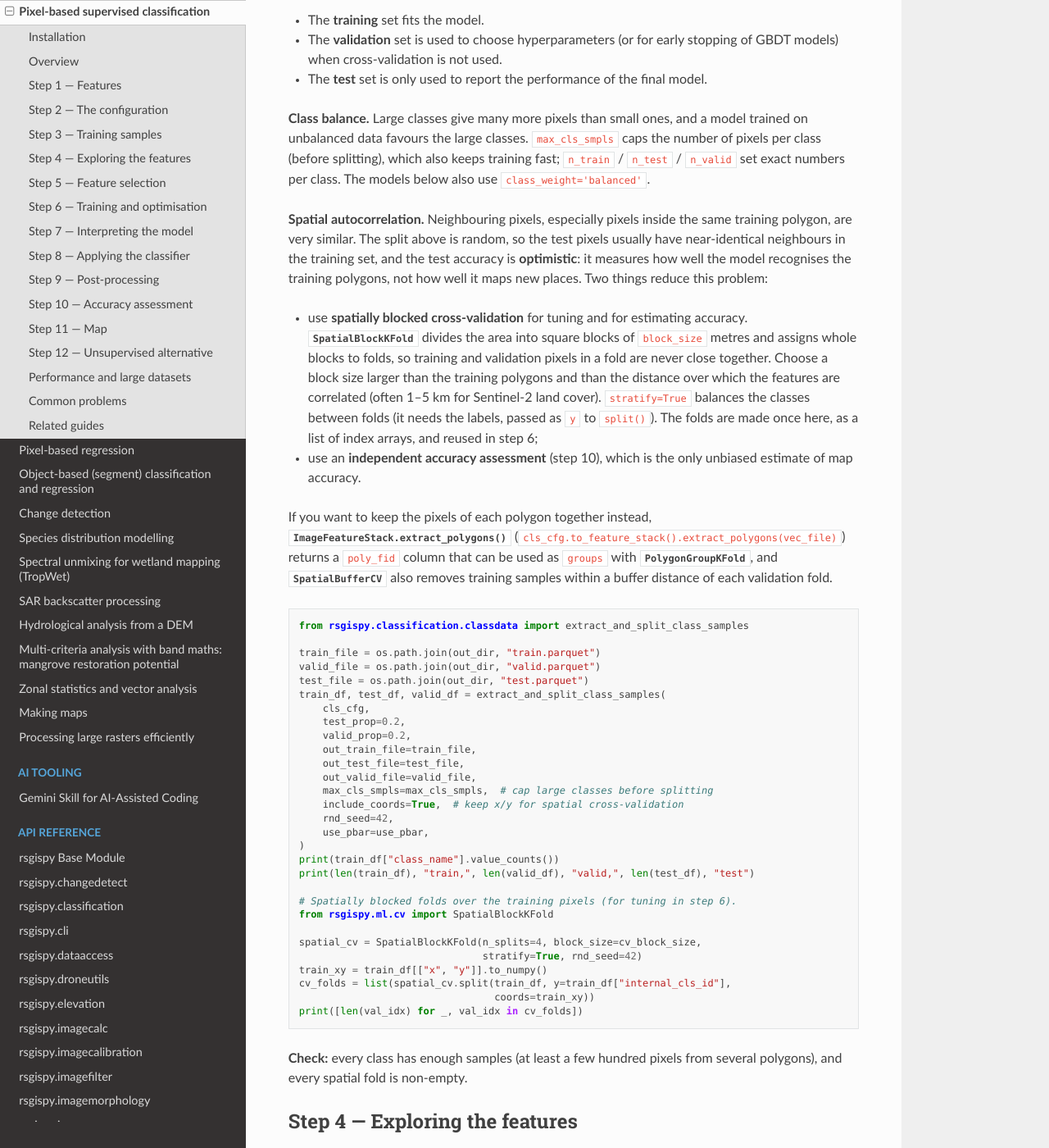
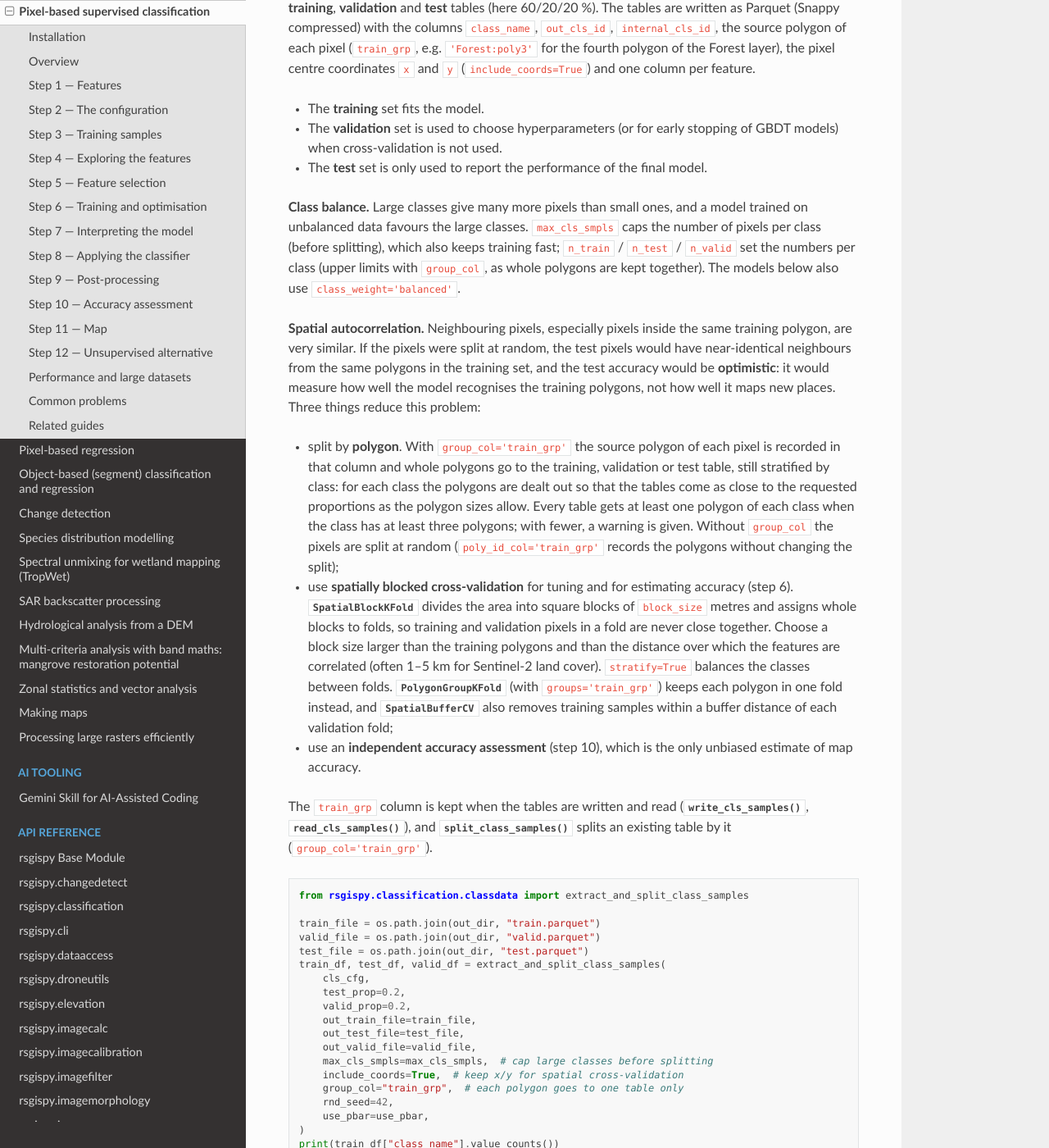
Before and after one commit to remotesensinginfo/rsgispy, a Sphinx documentation site: the page built from docs/guides/pixel_classification_workflow.rst, in a window 1280 px wide and 1400 px high, scrolled down 5503 px. Shown: the whole window at 82% size. Built offline with Sphinx 7.4.7 and the Read the Docs theme 3.1.0, drawn with Linux system fonts in a browser that asks for light colours; some of the changed text lies outside the part shown.

Commit message:
Update the pixel classification and regression guides for 7a/7b
- Both examples now build one VRT stack of the Sentinel-2 bands (a
  band-subset VRT, uint16) and the derived float32 layers, with a single
  ImageBandInfo entry, instead of keeping the reflectance as a separate
  image to avoid the mixed-dtype read error.
- extract_and_split_*_samples use group_col="train_grp", so whole
  training polygons (or plots) go to one table.
- The parameter searches take the SpatialBlockKFold directly as cv with
  coords=("x", "y") instead of a hand-made list of folds.
- Guide text updated accordingly (features step, sample table columns,
  grouped split and PolygonGroupKFold, accuracy caveat). The "more than
  one 'dtype' found" common problem is replaced by the grouped-split
  warning for classes with too few polygons.
- tests/pixel_ml_scene.py: two smaller training polygons per block (six
  per class) so the grouped 60/20/20 split has polygons for every table;
  the example test checks that no polygon is in two tables and that the
  feature stack mixes uint16 and float32 bands.

Co-Authored-By: Claude Opus 5.5 <noreply@anthropic.com>

```diff
--- a/docs/examples/pixel_classification_workflow.py
+++ b/docs/examples/pixel_classification_workflow.py
@@ -85,8 +85,11 @@ def run_workflow(
     resample_img_to_match(s2_img, slope_dem_img, slope_img,
                           interp_method=rsgispy.INTERP_BILINEAR)
 
-    derived_imgs = [idx_img, slope_img]
-    derived_names = ["NDVI", "MNDWI", "NDBI", "slope"]
+    # The Sentinel-2 bands to use, as a virtual image (no copy).
+    s2_vrt = os.path.join(out_dir, "s2_bands.vrt")
+    create_vrt_band_subset(s2_img, s2_vrt, list(s2_bands))
+    feat_imgs = [s2_vrt, idx_img, slope_img]
+    feat_names = list(s2_band_names) + ["NDVI", "MNDWI", "NDBI", "slope"]
     if use_glcm:
         # Texture of the NIR band in a 5 x 5 pixel window.
         nir_vrt = os.path.join(out_dir, "s2_nir.vrt")
@@ -95,14 +98,15 @@ def run_workflow(
         glcm_img = os.path.join(out_dir, "nir_glcm.tif")
         apply_glcm_filter(nir_vrt, glcm_img, properties=["homogeneity", "entropy"],
                           filter_size=5, no_data_val=0, use_pbar=use_pbar)
-        derived_imgs.append(glcm_img)
-        derived_names += ["NIR_homogeneity", "NIR_entropy"]
+        feat_imgs.append(glcm_img)
+        feat_names += ["NIR_homogeneity", "NIR_entropy"]
 
-    # One virtual stack (no copy) of the derived float32 layers.
-    derived_vrt = os.path.join(out_dir, "derived_features.vrt")
-    create_stack_images_vrt(derived_imgs, derived_vrt, band_names=derived_names)
+    # One virtual stack (no copy) of every feature: the uint16 reflectance and
+    # the float32 derived layers, each band keeping its own no data value.
+    feat_vrt = os.path.join(out_dir, "features.vrt")
+    create_stack_images_vrt(feat_imgs, feat_vrt, band_names=feat_names)
     # [end-step-1-features]
-    out["derived_vrt"] = derived_vrt
+    out["feat_vrt"] = feat_vrt
 
     # [step-2-config]
     from rsgispy.classification.classdata import (
@@ -114,11 +118,9 @@ def run_workflow(
     )
 
     img_band_info = [
-        ImageBandInfo(s2_img, name="s2", bands=list(s2_bands),
-                      band_names=list(s2_band_names)),
-        ImageBandInfo(derived_vrt, name="derived",
-                      bands=list(range(1, len(derived_names) + 1)),
-                      band_names=derived_names),
+        ImageBandInfo(feat_vrt, name="features",
+                      bands=list(range(1, len(feat_names) + 1)),
+                      band_names=feat_names),
     ]
     class_info = {
         cls_name: ClassInfoObj(out_id=out_id, vec_file=vec_file, colour=colour)
@@ -147,23 +149,18 @@ def run_workflow(
         out_valid_file=valid_file,
         max_cls_smpls=max_cls_smpls,  # cap large classes before splitting
         include_coords=True,  # keep x/y for spatial cross-validation
+        group_col="train_grp",  # each polygon goes to one table only
         rnd_seed=42,
         use_pbar=use_pbar,
     )
     print(train_df["class_name"].value_counts())
-    print(len(train_df), "train,", len(valid_df), "valid,", len(test_df), "test")
-
-    # Spatially blocked folds over the training pixels (for tuning in step 6).
-    from rsgispy.ml.cv import SpatialBlockKFold
-
-    spatial_cv = SpatialBlockKFold(n_splits=4, block_size=cv_block_size,
-                                   stratify=True, rnd_seed=42)
-    train_xy = train_df[["x", "y"]].to_numpy()
-    cv_folds = list(spatial_cv.split(train_df, y=train_df["internal_cls_id"],
-                                     coords=train_xy))
-    print([len(val_idx) for _, val_idx in cv_folds])
+    for name, part in (("train", train_df), ("valid", valid_df), ("test", test_df)):
+        print(name, len(part), "pixels from",
+              part.groupby("class_name")["train_grp"].nunique().to_dict(),
+              "polygons")
     # [end-step-3-samples]
     out["n_train"] = len(train_df)
+    out["split_polygons"] = [set(df["train_grp"]) for df in (train_df, valid_df, test_df)]
 
     # [step-4-explore]
     import rsgispy.classification.classfeatures as cfeat
@@ -237,7 +234,10 @@ def run_workflow(
 
     # [step-6-train-rf]
     import rsgispy.classification.classsklearn as csk
+    from rsgispy.ml.cv import SpatialBlockKFold
 
+    spatial_cv = SpatialBlockKFold(n_splits=4, block_size=cv_block_size,
+                                   stratify=True, rnd_seed=42)
     rf_model = csk.perform_sklearn_classifier_param_search(
         sel_cfg_file,
         new_rf(),
@@ -247,7 +247,8 @@ def run_workflow(
             "min_samples_leaf": [1, 5, 20],
         },
         search_method="grid",
-        cv=cv_folds,  # spatially blocked folds from step 3
+        cv=spatial_cv,  # spatially blocked folds ...
+        coords=("x", "y"),  # ... from the pixel coordinates in train_file
         scoring="balanced_accuracy",
         out_params_json=os.path.join(out_dir, "rf_best_params.json"),
         use_pbar=use_pbar,
--- a/docs/examples/pixel_regression_workflow.py
+++ b/docs/examples/pixel_regression_workflow.py
@@ -49,7 +49,7 @@ def run_workflow(
     import rsgispy
     from rsgispy.elevation.terrain import slope
     from rsgispy.imagecalc.calcindices import calc_indices
-    from rsgispy.imageutils.vrt import create_stack_images_vrt
+    from rsgispy.imageutils.vrt import create_stack_images_vrt, create_vrt_band_subset
     from rsgispy.imageutils.warp import resample_img_to_match
 
     idx_img = os.path.join(out_dir, "s2_indices.tif")
@@ -68,10 +68,13 @@ def run_workflow(
     slope_img = os.path.join(out_dir, "slope.tif")
     resample_img_to_match(s2_img, slope_dem_img, slope_img,
                           interp_method=rsgispy.INTERP_BILINEAR)
-    derived_names = ["NDVI", "EVI", "NDMI", "slope"]
-    derived_vrt = os.path.join(out_dir, "derived_features.vrt")
-    create_stack_images_vrt([idx_img, slope_img], derived_vrt,
-                            band_names=derived_names)
+    # One virtual stack (no copy) of the uint16 bands and float32 layers.
+    s2_vrt = os.path.join(out_dir, "s2_bands.vrt")
+    create_vrt_band_subset(s2_img, s2_vrt, list(s2_bands))
+    feat_names = list(s2_band_names) + ["NDVI", "EVI", "NDMI", "slope"]
+    feat_vrt = os.path.join(out_dir, "features.vrt")
+    create_stack_images_vrt([s2_vrt, idx_img, slope_img], feat_vrt,
+                            band_names=feat_names)
     # [end-step-1-features]
 
     # [step-2-config]
@@ -79,10 +82,9 @@ def run_workflow(
     from rsgispy.regression.regdata import RegressionConfig, write_reg_config
 
     img_band_info = [
-        ImageBandInfo(s2_img, name="s2", bands=list(s2_bands),
-                      band_names=list(s2_band_names)),
-        ImageBandInfo(derived_vrt, name="derived", bands=[1, 2, 3, 4],
-                      band_names=derived_names),
+        ImageBandInfo(feat_vrt, name="features",
+                      bands=list(range(1, len(feat_names) + 1)),
+                      band_names=feat_names),
     ]
     cfg_file = os.path.join(out_dir, "reg_config.json")
     reg_cfg = write_reg_config(
@@ -110,6 +112,7 @@ def run_workflow(
         stratify_col=target_col,  # every split covers the full range
         n_bins=5,
         include_coords=True,
+        group_col="train_grp",  # all pixels of a plot go to one table
         rnd_seed=42,
         use_pbar=use_pbar,
     )
@@ -139,10 +142,6 @@ def run_workflow(
     from rsgispy.ml.cv import SpatialBlockKFold
     import rsgispy.regression.regsklearn as rsk
 
-    cv_folds = list(
-        SpatialBlockKFold(n_splits=4, block_size=cv_block_size, rnd_seed=42)
-        .split(train_df, coords=train_df[["x", "y"]].to_numpy())
-    )
     rf_model = rsk.perform_sklearn_regressor_param_search(
         cfg_file,
         RandomForestRegressor(n_estimators=n_trees, n_jobs=-1, random_state=42),
@@ -150,7 +149,8 @@ def run_workflow(
         param_space={"max_features": [0.33, 0.66, 1.0],
                      "min_samples_leaf": [1, 3, 10]},
         search_method="grid",
-        cv=cv_folds,  # spatially blocked folds
+        cv=SpatialBlockKFold(n_splits=4, block_size=cv_block_size, rnd_seed=42),
+        coords=("x", "y"),  # spatially blocked folds from the x/y columns
         scoring="neg_root_mean_squared_error",
         use_pbar=use_pbar,
     )
--- a/docs/guides/pixel_classification_workflow.rst
+++ b/docs/guides/pixel_classification_workflow.rst
@@ -60,16 +60,16 @@ Overview
    Sentinel-2 SREF stack           DEM (any resolution, projected)
             │                              │
             ▼                              ▼
-   1. Indices, texture ──────┐     slope ─► resample to the S2 grid
-                             ▼
-                       derived_features.vrt
+   1. Bands, indices, texture ─┐   slope ─► resample to the S2 grid
+                               ▼
+                          features.vrt (one virtual stack)
             │
             ▼
    2. Config (JSON) ◄── training polygons per class (Water, Forest, …)
             │
             ▼
-   3. Training samples ──► train / valid / test tables (+ x, y)
-            │                + spatially blocked CV folds
+   3. Training samples ──► train / valid / test tables (+ x, y, polygon)
+            │                (whole polygons in each table)
             ▼
    4. Explore features (box plots, correlation, VIF)
             │
@@ -121,8 +121,10 @@ The model can only separate classes that differ in its input features, so
 this step decides most of the final accuracy. Typical features for land
 cover are:
 
-* **Spectral bands** — the reflectance values themselves. They are used
-  directly from the Sentinel-2 stack, so they are not copied.
+* **Spectral bands** — the reflectance values themselves. The bands to use
+  are selected with a VRT
+  (:func:`~rsgispy.imageutils.vrt.create_vrt_band_subset`), so they are not
+  copied.
 * **Spectral indices** —
   :func:`~rsgispy.imagecalc.calcindices.calc_indices` calculates many indices
   in one pass (here NDVI for vegetation, MNDWI for open water and NDBI for
@@ -154,13 +156,15 @@ interpolation because slope is continuous (use nearest neighbour,
 ``rsgispy.INTERP_NEAREST_NEIGHBOUR``, for categorical data such as a soil
 map).
 
-Finally, the derived layers are stacked into one virtual image with
-:func:`~rsgispy.imageutils.vrt.create_stack_images_vrt`. A VRT is a small XML
-file that refers to the source images, so nothing is copied and each band
-keeps its own no data value. The derived layers are all ``float32``; the
-``uint16`` Sentinel-2 bands are kept as a separate image, because a VRT with
-mixed data types cannot be read in one operation. To write a real
-multi-band file instead, use
+Finally, the Sentinel-2 bands and the derived layers are stacked into one
+virtual image with :func:`~rsgispy.imageutils.vrt.create_stack_images_vrt`,
+with a name for each band. A VRT is a small XML file that refers to the
+source images, so nothing is copied, and each band keeps its own data type
+(``uint16`` reflectance, ``float32`` indices, slope and texture) and its own
+no data value (``0`` and ``-9999``). The sample extraction and the
+classification functions read such mixed stacks; a pixel is removed from
+the samples, or left unclassified, when any band is no data. To write a
+real multi-band file instead, use
 :func:`~rsgispy.imageutils.bands.stack_img_bands` (with ``datatype`` and
 ``no_data_val`` set so that every band shares one no data value).
 
@@ -185,9 +189,9 @@ functions accept either the object or the JSON file:
 
 * the **image bands** — a list of
   :class:`~rsgispy.classification.classdata.ImageBandInfo`, one for each
-  image, with the bands to use and their **feature names**. The names become
-  the column names of the sample tables and the model's feature names, so
-  keep them short and unique;
+  image (here just the feature stack), with the bands to use and their
+  **feature names**. The names become the column names of the sample tables
+  and the model's feature names, so keep them short and unique;
 * the **classes** — a dictionary of
   :class:`~rsgispy.classification.classdata.ClassInfoObj` keyed by class
   name, with the training vector file, the output pixel value (``out_id``)
@@ -218,9 +222,10 @@ reads the pixels under each class's training polygons (or points) from every
 image band, removes pixels that are no data in any band, and splits them, per
 class, into **training**, **validation** and **test** tables (here 60/20/20 %).
 The tables are written as Parquet (Snappy compressed) with the columns
-``out_cls_id``, ``internal_cls_id``, ``class_name``, one column per feature
-and, with ``include_coords=True``, the pixel centre coordinates ``x`` and
-``y``.
+``class_name``, ``out_cls_id``, ``internal_cls_id``, the source polygon of
+each pixel (``train_grp``, e.g. ``'Forest:poly3'`` for the fourth polygon of
+the Forest layer), the pixel centre coordinates ``x`` and ``y``
+(``include_coords=True``) and one column per feature.
 
 * The **training** set fits the model.
 * The **validation** set is used to choose hyperparameters (or for early
@@ -231,35 +236,45 @@ and, with ``include_coords=True``, the pixel centre coordinates ``x`` and
 a model trained on unbalanced data favours the large classes.
 ``max_cls_smpls`` caps the number of pixels per class (before splitting),
 which also keeps training fast; ``n_train`` / ``n_test`` / ``n_valid`` set
-exact numbers per class. The models below also use
+the numbers per class (upper limits with ``group_col``, as whole polygons
+are kept together). The models below also use
 ``class_weight='balanced'``.
 
 **Spatial autocorrelation.** Neighbouring pixels, especially pixels inside
-the same training polygon, are very similar. The split above is random, so
-the test pixels usually have near-identical neighbours in the training set,
-and the test accuracy is **optimistic**: it measures how well the model
-recognises the training polygons, not how well it maps new places. Two things
-reduce this problem:
+the same training polygon, are very similar. If the pixels were split at
+random, the test pixels would have near-identical neighbours from the same
+polygons in the training set, and the test accuracy would be
+**optimistic**: it would measure how well the model recognises the training
+polygons, not how well it maps new places. Three things reduce this problem:
 
+* split by **polygon**. With ``group_col='train_grp'`` the source polygon
+  of each pixel is recorded in that column and whole polygons go to the
+  training, validation or test table, still stratified by class: for each
+  class the polygons are dealt out so that the tables come as close to the
+  requested proportions as the polygon sizes allow. Every table gets at
+  least one polygon of each class when the class has at least three
+  polygons; with fewer, a warning is given. Without ``group_col`` the
+  pixels are split at random (``poly_id_col='train_grp'`` records the
+  polygons without changing the split);
 * use **spatially blocked cross-validation** for tuning and for estimating
-  accuracy. :class:`~rsgispy.ml.cv.SpatialBlockKFold` divides the area into
-  square blocks of ``block_size`` metres and assigns whole blocks to folds,
-  so training and validation pixels in a fold are never close together.
-  Choose a block size larger than the training polygons and than the
-  distance over which the features are correlated (often 1–5 km for
+  accuracy (step 6). :class:`~rsgispy.ml.cv.SpatialBlockKFold` divides the
+  area into square blocks of ``block_size`` metres and assigns whole blocks
+  to folds, so training and validation pixels in a fold are never close
+  together. Choose a block size larger than the training polygons and than
+  the distance over which the features are correlated (often 1–5 km for
   Sentinel-2 land cover). ``stratify=True`` balances the classes between
-  folds (it needs the labels, passed as ``y`` to ``split()``). The folds are made once here, as a list of index arrays, and reused
-  in step 6;
+  folds. :class:`~rsgispy.ml.cv.PolygonGroupKFold` (with
+  ``groups='train_grp'``) keeps each polygon in one fold instead, and
+  :class:`~rsgispy.ml.cv.SpatialBufferCV` also removes training samples
+  within a buffer distance of each validation fold;
 * use an **independent accuracy assessment** (step 10), which is the only
   unbiased estimate of map accuracy.
 
-If you want to keep the pixels of each polygon together instead,
-:meth:`ImageFeatureStack.extract_polygons() <rsgispy.ml.stack.ImageFeatureStack.extract_polygons>`
-(``cls_cfg.to_feature_stack().extract_polygons(vec_file)``) returns a
-``poly_fid`` column that can be used as ``groups`` with
-:class:`~rsgispy.ml.cv.PolygonGroupKFold`, and
-:class:`~rsgispy.ml.cv.SpatialBufferCV` also removes training samples within
-a buffer distance of each validation fold.
+The ``train_grp`` column is kept when the tables are written and read
+(:func:`~rsgispy.classification.classdata.write_cls_samples`,
+:func:`~rsgispy.classification.classdata.read_cls_samples`), and
+:func:`~rsgispy.classification.classdata.split_class_samples` splits an
+existing table by it (``group_col='train_grp'``).
 
 .. literalinclude:: ../examples/pixel_classification_workflow.py
    :language: python
@@ -268,7 +283,7 @@ a buffer distance of each validation fold.
    :dedent: 4
 
 **Check:** every class has enough samples (at least a few hundred pixels from
-several polygons), and every spatial fold is non-empty.
+several polygons), and every table has polygons of every class.
 
 Step 4 — Exploring the features
 -------------------------------
@@ -366,11 +381,17 @@ tries combinations of hyperparameters and returns the model with the best
 cross-validated score, refitted on all the training data. ``search_method``
 is ``'grid'`` (every combination), ``'random'`` (``n_iter`` random
 combinations) or ``'optuna'`` (Bayesian optimisation with ``n_trials``
-trials; with ``param_space=None`` a built-in space is used). Passing the
-spatial folds from step 3 as ``cv`` makes the search choose parameters that
-work in new places rather than parameters that memorise the training
-polygons. ``balanced_accuracy`` (the mean recall of the classes) is a better
-score than accuracy when the classes are unbalanced.
+trials; with ``param_space=None`` a built-in space is used). Passing a
+:class:`~rsgispy.ml.cv.SpatialBlockKFold` as ``cv``, with the names of the
+coordinate columns of the training table as ``coords``, makes the search
+choose parameters that work in new places rather than parameters that
+memorise the training polygons. The folds are made once and used for every
+combination. For polygon-grouped folds pass
+``cv=PolygonGroupKFold(n_splits=4)`` with ``groups='train_grp'`` instead
+(``groups`` and ``coords`` also accept arrays, and an integer ``cv`` with
+``groups`` or ``coords`` gives grouped or spatial folds).
+``balanced_accuracy`` (the mean recall of the classes) is a better score
+than accuracy when the classes are unbalanced.
 
 For a Random Forest the parameters that matter are ``max_features`` (the
 number of features tried at each split; smaller values give more diverse,
@@ -572,10 +593,11 @@ class means the MMU or the filter is too aggressive for it.
 Step 10 — Accuracy assessment
 -----------------------------
 
-The training/test split of step 3 is **not** an accuracy assessment: the
-test pixels come from the same polygons (or the same places) as the training
-pixels, were chosen by the analyst (usually in easy, typical places), and
-do not represent the map's classes in proportion to their area. The
+The training/test split of step 3 is **not** an accuracy assessment: even
+with whole polygons in each table, the test polygons are often close to the
+training polygons, were drawn by the analyst (usually in easy, typical
+places), and do not represent the map's classes in proportion to their
+area. The
 accuracy of the map, and unbiased estimates of the area of each class, need
 an independent **probability sample** of reference points (Olofsson et al.,
 2014, *Remote Sensing of Environment*, 148, 42–57):
@@ -713,10 +735,11 @@ Common problems
   value lets fill values into the training data. GLCM texture uses the input
   no data value for its output, so a valid texture value equal to it would
   be masked.
-* **"more than one 'dtype' found"** — a VRT stack of images with different
-  data types cannot be read in one operation; keep images of different types
-  as separate :class:`~rsgispy.classification.classdata.ImageBandInfo`
-  entries, as in step 2.
+* **"fewer than the 3 sets requested"** — a class has fewer training
+  polygons than tables, so the grouped split cannot give every table a
+  polygon of it. Add training polygons (several small polygons spread over
+  the area are better than one large one), or reduce ``test_prop`` /
+  ``valid_prop`` (e.g. ``valid_prop=0`` with cross-validation for tuning).
 * **Feature names do not match when applying** — the model was trained with
   a different feature list (e.g. before feature selection). Apply it with
   the configuration used for training (here ``cls_config_selected.json``).
@@ -725,7 +748,10 @@ Common problems
   dates) or more varied training data, or merge the classes.
 * **Spatial CV fails or folds are empty** — the ``block_size`` is too large
   for the area (fewer blocks than folds) or a class occurs in only one place;
-  use a smaller block size, fewer folds or more training polygons.
+  use a smaller block size, fewer folds or more training polygons. A
+  ``SpatialBlockKFold`` passed as ``cv`` needs ``coords`` (and a
+  ``PolygonGroupKFold`` needs ``groups``), and the tables need the ``x`` /
+  ``y`` (``include_coords=True``) and ``train_grp`` columns.
 * **Optional dependencies** — XGBoost/LightGBM/CatBoost need the ``gbdt``
   extra; SHAP, BorutaShap and SALib need the ``modelling`` extra. The example
   script switches these steps off when a package is not installed.
```
Also changed, not shown: docs/guides/pixel_regression_workflow.rst (+23 -10 lines), 2 other files.
